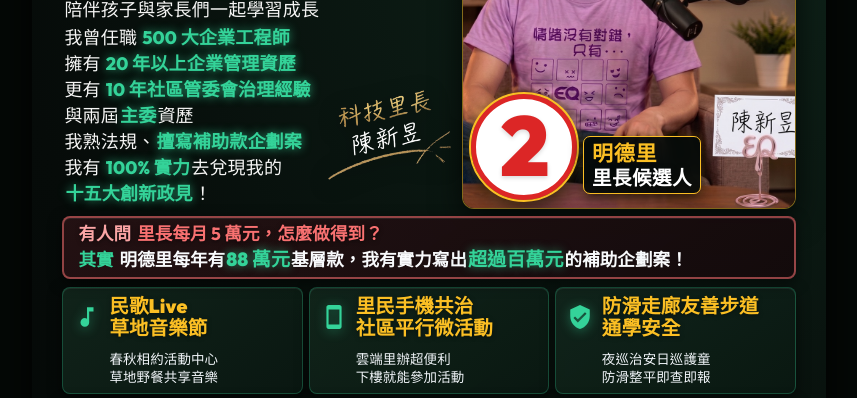
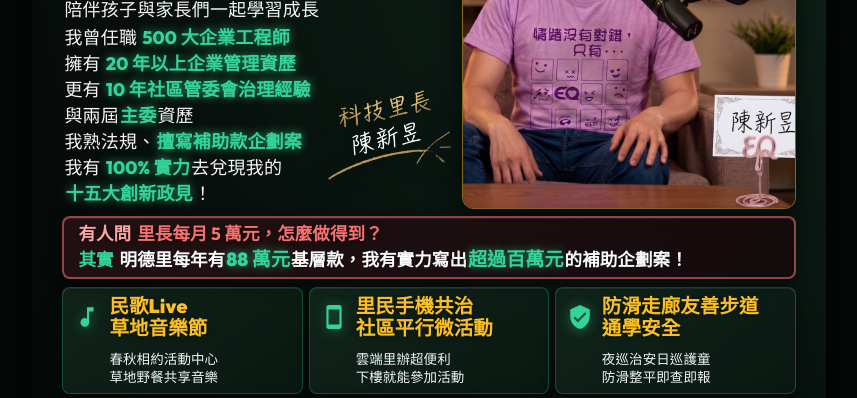
Before and after one commit to a0987183520/web, a plain HTML site: page 01_DM_A4_p1.html in a window 1280 px wide. Shown: the part 352-750 px from the top of the page, without its empty margins (211-1068 px from the left). Drawn offline with Linux system fonts and the light colour scheme; files whose address does not match are found by name.

Commit message:
Auto backup by AI: Remove redundant hero stamp on p1 to keep top bar as single source of truth [v59.64]

```diff
--- a/01_DM_A4_p1.html
+++ b/01_DM_A4_p1.html
@@ -660,20 +660,10 @@
 
       </div>
 
-      <!-- 右側：願景形象主圖（全幅無遮擋 ✕ 完整露出金句與名牌 ✕ 左下角霸氣號次章） -->
+      <!-- 右側：願景形象主圖（全景開闊乾淨露出） -->
       <div class="hero-right">
         <div class="hero-image-card">
           <img src="../03_網站/images/hero_vision_a4.png" alt="明德里2.0願景主視覺">
-          <!-- 候選人抽籤號碼章（左下角桌面處：直徑放大一倍、白底正紅 2 號大圓章 ✕ 右下角精美桌面稱謂標籤） -->
-          <div class="hero-candidate-stamp-group">
-            <div class="hero-number-circle" title="里長候選人 2 號">
-              <span class="num-digit">2</span>
-            </div>
-            <div class="hero-stamp-label-wrap" title="明德里 里長候選人">
-              <span class="stamp-label-sub">明德里</span>
-              <span class="stamp-label-title">里長候選人</span>
-            </div>
-          </div>
         </div>
       </div>
 
```
Also changed, not shown: dm.html (+1 -11 lines).
